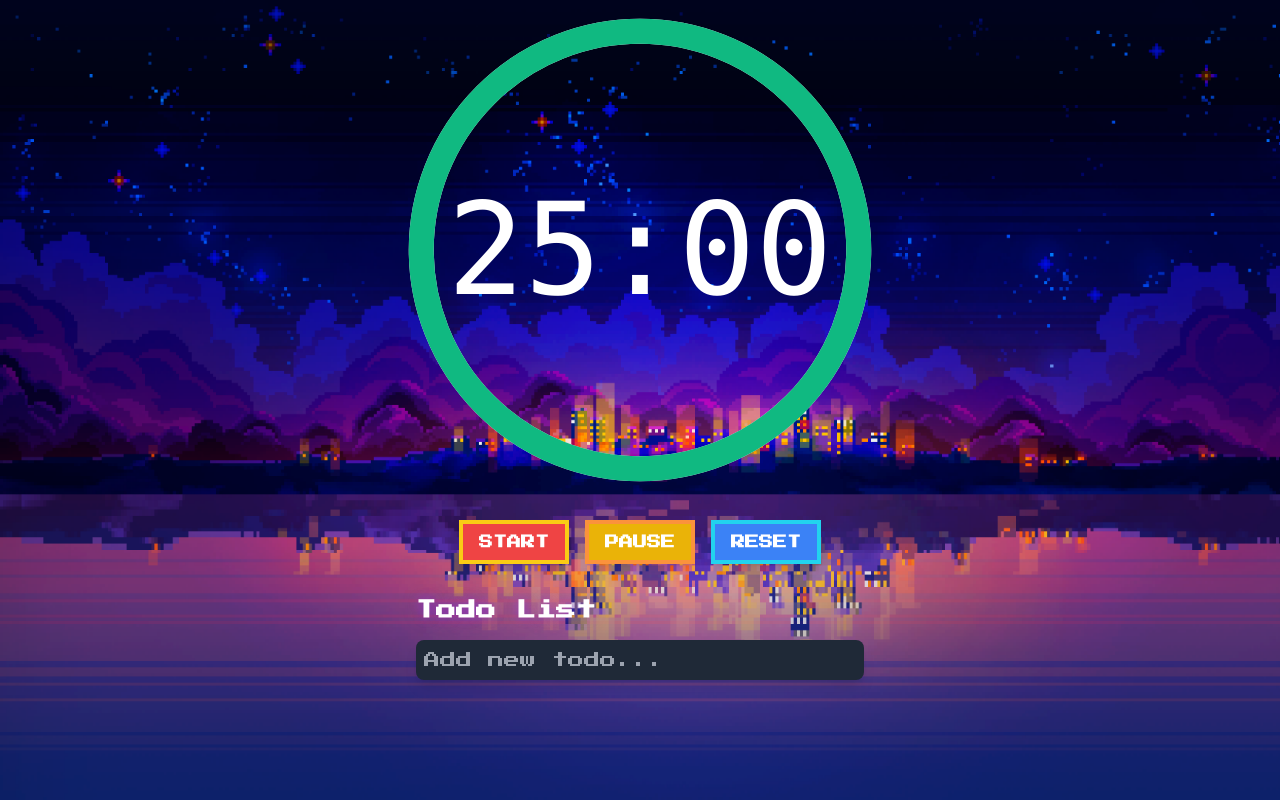
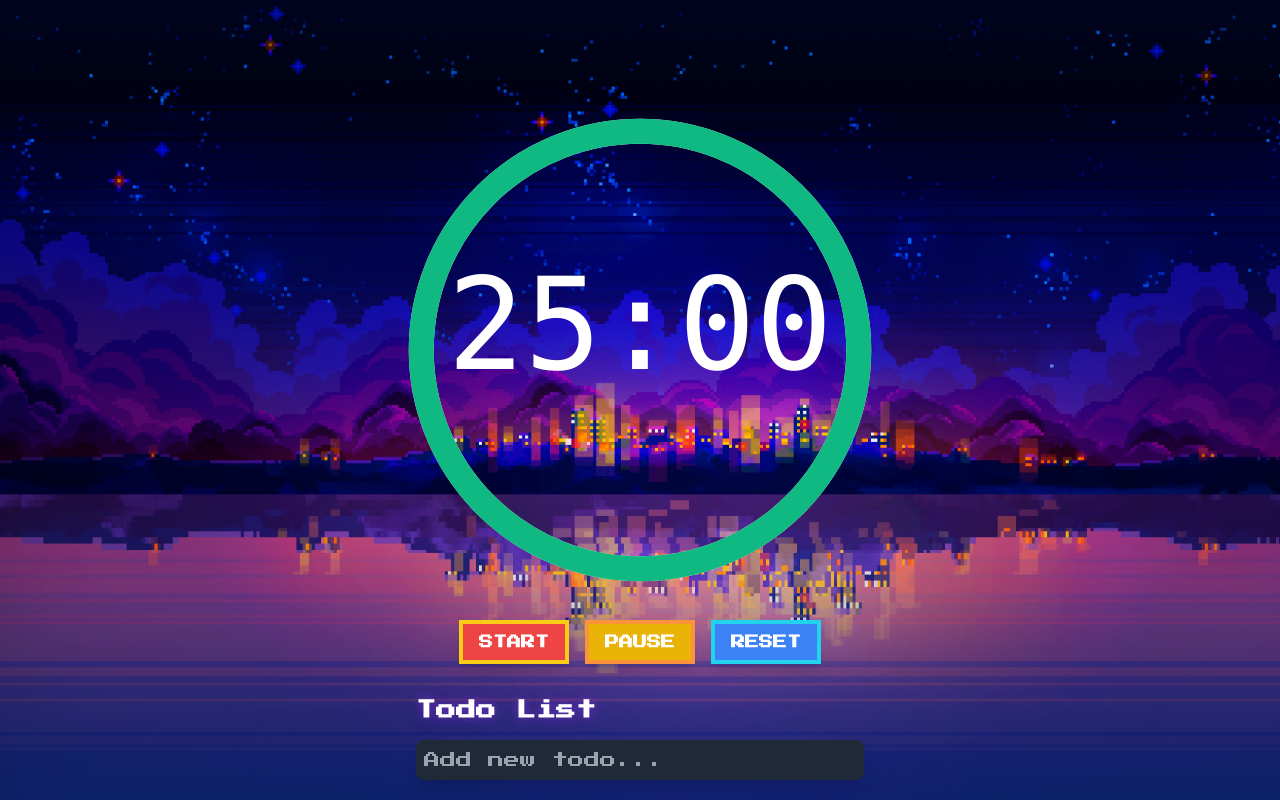
Before and after one commit to fabiobiffi/smart-pomo, a Vue app: page / in a window 1280 px wide. Shown: the top 800 px of the page. Built offline with nearby package versions, Linux system fonts and the light colour scheme.

Commit message:
Add 50px margin top to timer circle

```diff
--- a/src/App.vue
+++ b/src/App.vue
@@ -1,6 +1,6 @@
 <template>
    <div class="min-h-screen text-white flex flex-col">
-     <div class="flex flex-col items-center min-h-screen" style="background-image: url(/wallpaper.png); background-repeat: no-repeat; background-size: cover;">
+      <div class="flex flex-col items-center min-h-screen" style="background-image: url(/wallpaper.png); background-repeat: no-repeat; background-size: cover;">
        <Timer />
        <TodoList class="mt-8 w-full max-w-md" />
      </div>
--- a/src/components/Timer.vue
+++ b/src/components/Timer.vue
@@ -1,7 +1,7 @@
  <template>
-   <div class="text-center">
+   <div class="text-center mt-[50px]">
      <div class="relative inline-block">
-       <svg width="100%" height="100%" viewBox="0 0 160 160" class="timer-circle w-full md:w-[500px] md:h-[500px] aspect-square mx-auto">
+        <svg width="100%" height="100%" viewBox="0 0 160 160" class="timer-circle w-full md:w-[500px] md:h-[500px] aspect-square mx-auto mt-[50px]">
         <circle
           cx="80"
           cy="80"
```
